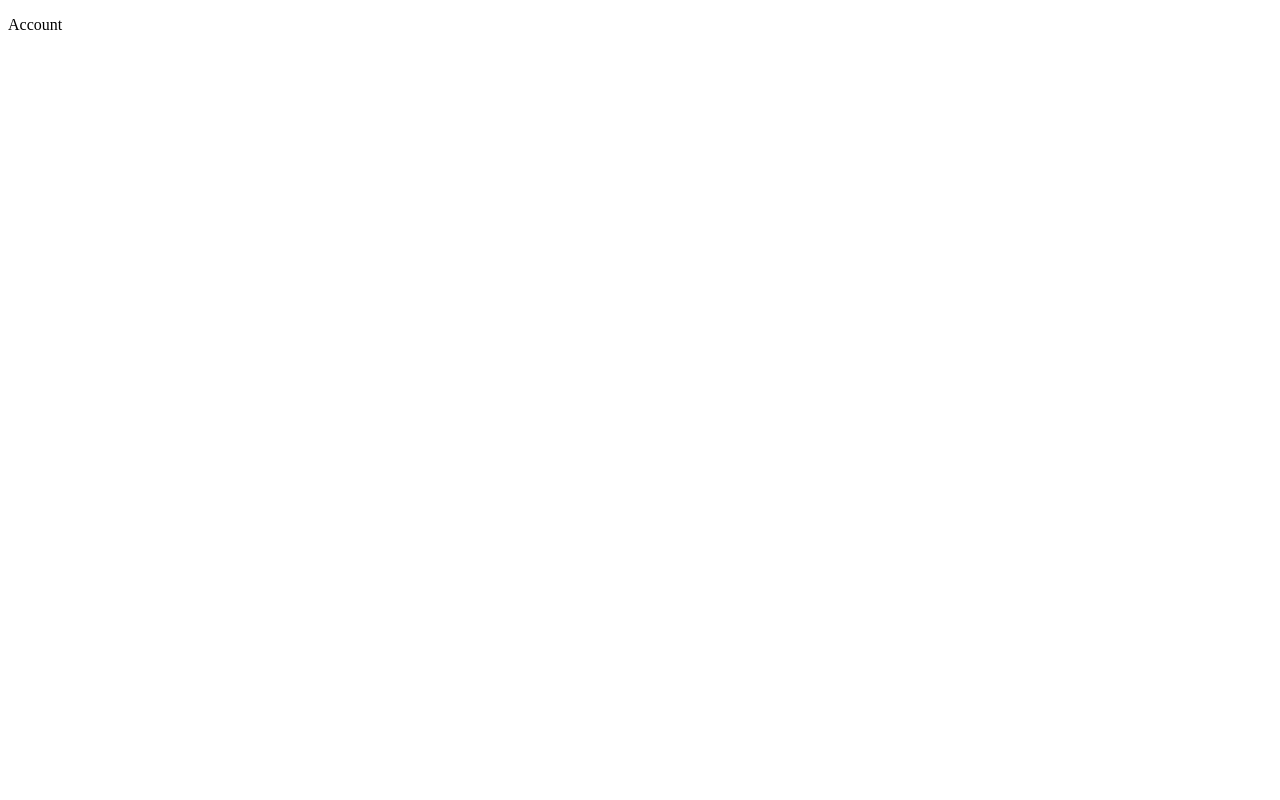
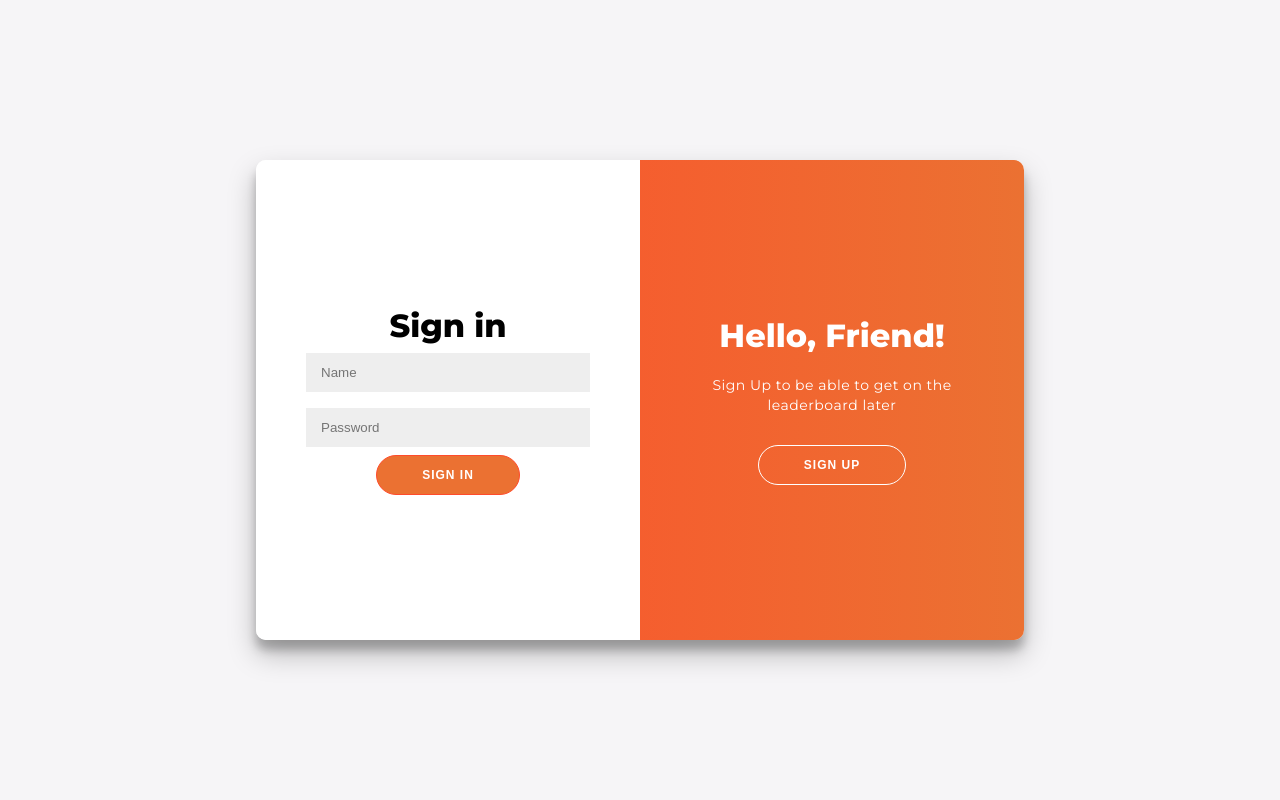
Before and after one commit to Artemiyqq/web_guessing_game, a Django app: page /account in a window 1280 px wide. Before the commit the page is almost empty. Run offline with Django 4.2, Linux system fonts and the light colour scheme; some libraries are stand-ins or nearby versions.

Commit message:
created prototype of 'account' page

```diff
--- /dev/null
+++ b/static/account/script.js
@@ -0,0 +1,11 @@
+const signUpButton = document.getElementById('signUp');
+const signInButton = document.getElementById('signIn');
+const container = document.getElementById('container');
+
+signUpButton.addEventListener('click', () => {
+	container.classList.add("right-panel-active");
+});
+
+signInButton.addEventListener('click', () => {
+	container.classList.remove("right-panel-active");
+});
--- a/static/account/style.css
+++ b/static/account/style.css
@@ -0,0 +1,252 @@
+@import url('https://fonts.googleapis.com/css?family=Montserrat:400,800');
+
+* {
+	box-sizing: border-box;
+}
+
+body {
+	background: #f6f5f7;
+	display: flex;
+	justify-content: center;
+	align-items: center;
+	flex-direction: column;
+	font-family: 'Montserrat', sans-serif;
+	height: 100vh;
+	margin: 0;
+}
+
+h1 {
+	font-weight: bold;
+	margin: 0;
+}
+
+h2 {
+	text-align: center;
+}
+
+p {
+	font-size: 14px;
+	font-weight: 100;
+	line-height: 20px;
+	letter-spacing: 0.5px;
+	margin: 20px 0 30px;
+}
+
+span {
+	font-size: 12px;
+}
+
+a {
+	color: #333;
+	font-size: 14px;
+	text-decoration: none;
+	margin: 15px 0;
+}
+
+button {
+	border-radius: 20px;
+	border: 1px solid #FF4B2B;
+	background-color: #eb7132;
+	color: #FFFFFF;
+	font-size: 12px;
+	font-weight: bold;
+	padding: 12px 45px;
+	letter-spacing: 1px;
+	text-transform: uppercase;
+	transition: transform 80ms ease-in;
+	cursor: pointer;
+}
+
+button:active {
+	transform: scale(0.95);
+}
+
+button:focus {
+	outline: none;
+}
+
+button.ghost {
+	background-color: transparent;
+	border-color: #FFFFFF;
+}
+
+form {
+	background-color: #FFFFFF;
+	display: flex;
+	align-items: center;
+	justify-content: center;
+	flex-direction: column;
+	padding: 0 50px;
+	height: 100%;
+	text-align: center;
+}
+
+input {
+	background-color: #eee;
+	border: none;
+	padding: 12px 15px;
+	margin: 8px 0;
+	width: 100%;
+}
+
+.container {
+	background-color: #fff;
+	border-radius: 10px;
+  	box-shadow: 0 14px 28px rgba(0,0,0,0.25),
+			0 10px 10px rgba(0,0,0,0.22);
+	position: relative;
+	overflow: hidden;
+	width: 768px;
+	max-width: 100%;
+	min-height: 480px;
+}
+
+.form-container {
+	position: absolute;
+	top: 0;
+	height: 100%;
+	transition: all 0.6s ease-in-out;
+}
+
+.sign-in-container {
+	left: 0;
+	width: 50%;
+	z-index: 2;
+}
+
+.container.right-panel-active .sign-in-container {
+	transform: translateX(100%);
+}
+
+.sign-up-container {
+	left: 0;
+	width: 50%;
+	opacity: 0;
+	z-index: 1;
+}
+
+.container.right-panel-active .sign-up-container {
+	transform: translateX(100%);
+	opacity: 1;
+	z-index: 5;
+	animation: show 0.6s;
+}
+
+@keyframes show {
+	0%, 49.99% {
+		opacity: 0;
+		z-index: 1;
+	}
+
+	50%, 100% {
+		opacity: 1;
+		z-index: 5;
+	}
+}
+
+.overlay-container {
+	position: absolute;
+	top: 0;
+	left: 50%;
+	width: 50%;
+	height: 100%;
+	overflow: hidden;
+	transition: transform 0.6s ease-in-out;
+	z-index: 100;
+}
+
+.container.right-panel-active .overlay-container{
+	transform: translateX(-100%);
+}
+
+.overlay {
+	background: #eb7132;
+	background: -webkit-linear-gradient(to right, #FF4B2B, #eb7132);
+	background: linear-gradient(to right, #FF4B2B, #eb7132);
+	background-repeat: no-repeat;
+	background-size: cover;
+	background-position: 0 0;
+	color: #FFFFFF;
+	position: relative;
+	left: -100%;
+	height: 100%;
+	width: 200%;
+  	transform: translateX(0);
+	transition: transform 0.6s ease-in-out;
+}
+
+.container.right-panel-active .overlay {
+  	transform: translateX(50%);
+}
+
+.overlay-panel {
+	position: absolute;
+	display: flex;
+	align-items: center;
+	justify-content: center;
+	flex-direction: column;
+	padding: 0 40px;
+	text-align: center;
+	top: 0;
+	height: 100%;
+	width: 50%;
+	transform: translateX(0);
+	transition: transform 0.6s ease-in-out;
+}
+
+.overlay-left {
+	transform: translateX(-20%);
+}
+
+.container.right-panel-active .overlay-left {
+	transform: translateX(0);
+}
+
+.overlay-right {
+	right: 0;
+	transform: translateX(0);
+}
+
+.container.right-panel-active .overlay-right {
+	transform: translateX(20%);
+}
+
+.social-container {
+	margin: 20px 0;
+}
+
+.social-container a {
+	border: 1px solid #DDDDDD;
+	border-radius: 50%;
+	display: inline-flex;
+	justify-content: center;
+	align-items: center;
+	margin: 0 5px;
+	height: 40px;
+	width: 40px;
+}
+
+footer {
+    background-color: #222;
+    color: #fff;
+    font-size: 14px;
+    bottom: 0;
+    position: fixed;
+    left: 0;
+    right: 0;
+    text-align: center;
+    z-index: 999;
+}
+
+footer p {
+    margin: 10px 0;
+}
+
+footer i {
+    color: red;
+}
+
+footer a {
+    color: #3c97bf;
+    text-decoration: none;
+}
--- a/templates/account/index.html
+++ b/templates/account/index.html
@@ -1,12 +1,46 @@
+{% load static %}
 <!DOCTYPE html>
-<html lang="en">
+<html lang="en" >
 <head>
-    <meta charset="UTF-8">
-    <meta http-equiv="X-UA-Compatible" content="IE=edge">
-    <meta name="viewport" content="width=device-width, initial-scale=1.0">
-    <title>Document</title>
+  <meta charset="UTF-8">
+  <title>Account</title>
+  <link rel='stylesheet' href='https://cdnjs.cloudflare.com/ajax/libs/font-awesome/5.14.0/css/all.min.css'>
+  <link rel="stylesheet" href="{% static 'account/style.css' %}">
+  <link rel="shortcut icon" type="image/png" href="{% static 'favicon.ico' %}"/>
 </head>
 <body>
-    <p>Account</p>
+<div class="container" id="container">
+	<div class="form-container sign-up-container">
+		<form action="#">
+			<h1>Create Account</h1>
+			<input type="text" placeholder="Name" />
+			<input type="password" placeholder="Password" />
+			<button>Sign Up</button>
+		</form>
+	</div>
+	<div class="form-container sign-in-container">
+		<form action="#">
+			<h1>Sign in</h1>
+			<input type="text" placeholder="Name" />
+			<input type="password" placeholder="Password" />
+			<button>Sign In</button>
+		</form>
+	</div>
+	<div class="overlay-container">
+		<div class="overlay">
+			<div class="overlay-panel overlay-left">
+				<h1>Welcome Back!</h1>
+        <p>Sign In to be able to get on the leaderboard later</p>
+				<button class="ghost" id="signIn">Sign In</button>
+			</div>
+			<div class="overlay-panel overlay-right">
+				<h1>Hello, Friend!</h1>
+				<p>Sign Up to be able to get on the leaderboard later</p>
+				<button class="ghost" id="signUp">Sign Up</button>
+			</div>
+		</div>
+	</div>
+</div>
+  <script  src="{% static 'account/script.js' %}"></script>
 </body>
 </html>
--- a/web_guessing_game/settings.py
+++ b/web_guessing_game/settings.py
@@ -111,7 +111,4 @@ STATICFILES_DIRS = [
      Path(BASE_DIR, "static/")
 ]
 
-# Default primary key field type
-# https://docs.djangoproject.com/en/4.1/ref/settings/#default-auto-field
-
 DEFAULT_AUTO_FIELD = 'django.db.models.BigAutoField'
```
